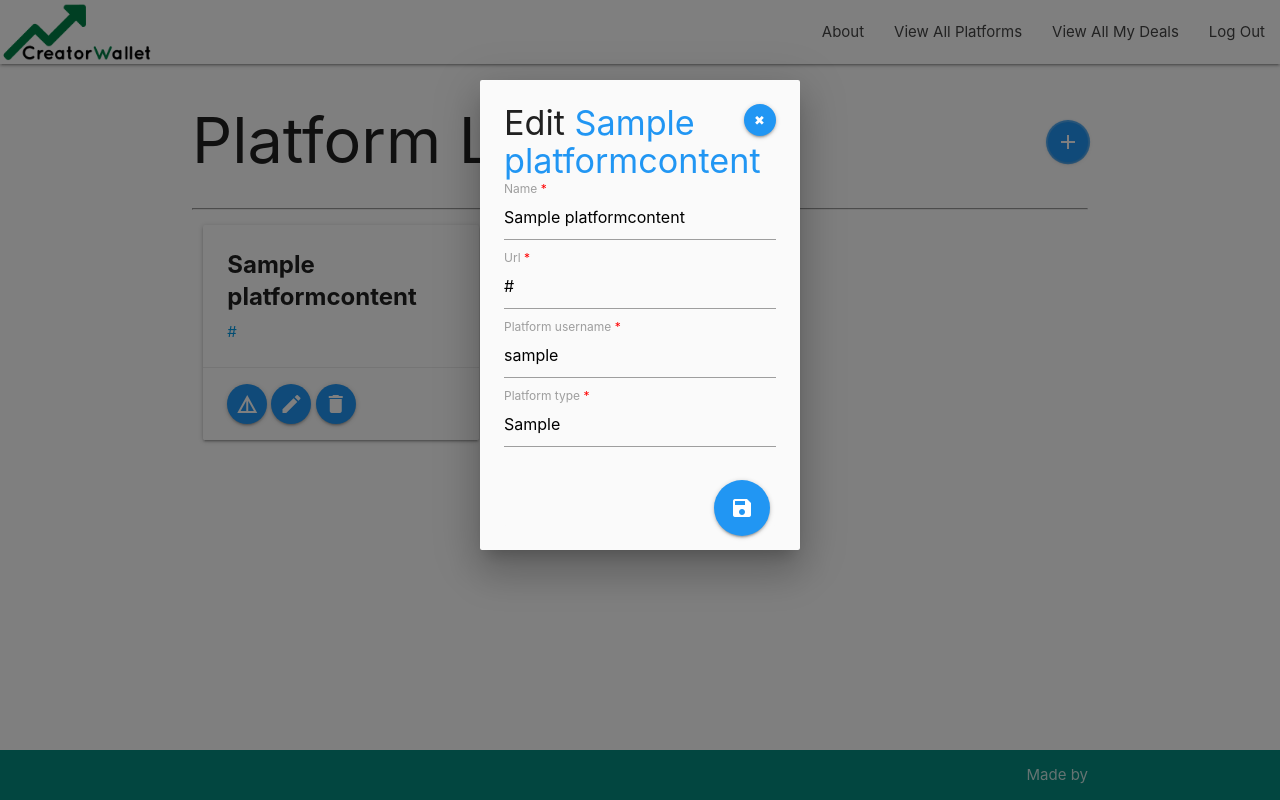
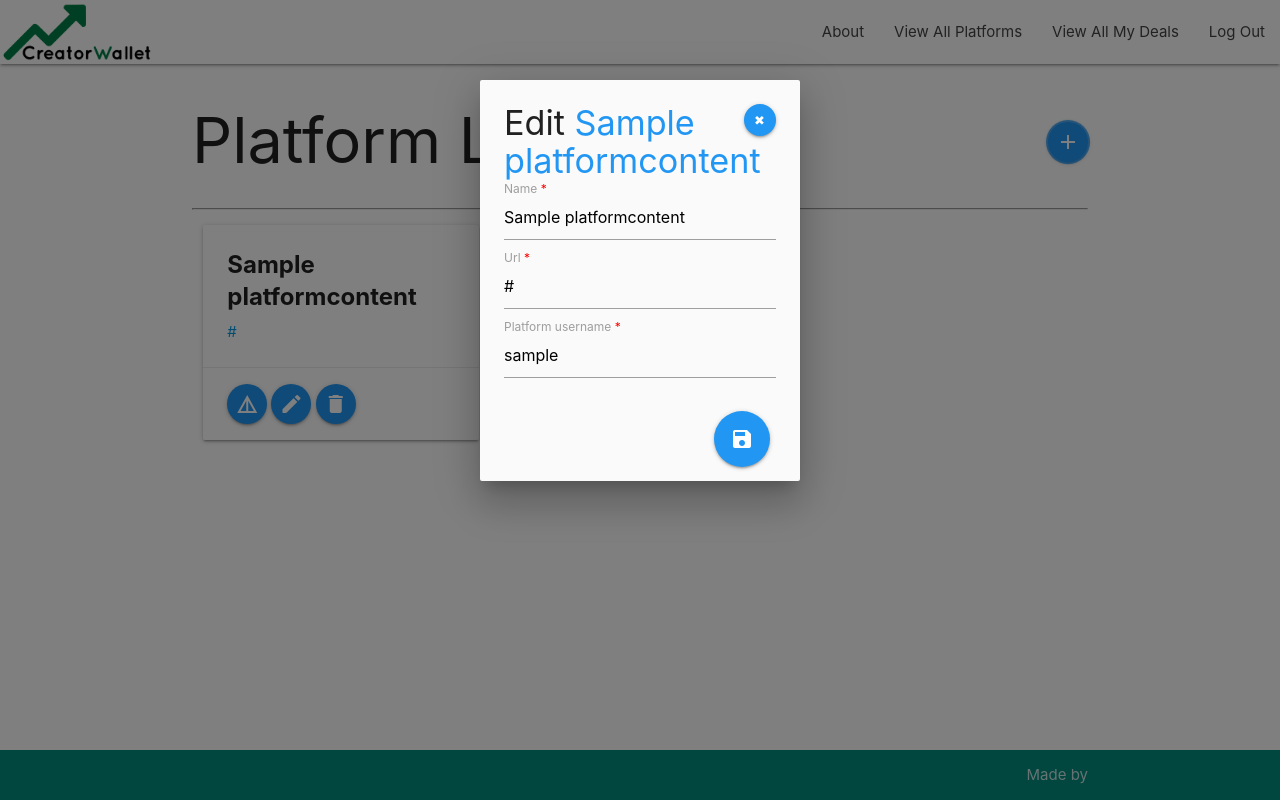
Before and after one commit to kenneychan/creatorWallet, a Django app: page /platformscontent/ in a window 1280 px wide, after a click on "edit". Run offline with Django 4.2, Linux system fonts and the light colour scheme; a user stored in the database is signed in; tables that the repository leaves empty hold one stand-in row (values such as "Sample post").

Commit message:
checkpoint

```diff
--- a/creatorwallet/main_app/forms.py
+++ b/creatorwallet/main_app/forms.py
@@ -9,7 +9,7 @@ class DealForm(ModelForm):
 class PlatformForm(ModelForm):
   class Meta:
     model = PlatformContent
-    fields = ['name', 'url', 'platform_username', 'platform_type']
+    fields = ['name', 'url', 'platform_username']
 
 class ActivityForm(ModelForm):
   class Meta:
--- a/creatorwallet/main_app/models.py
+++ b/creatorwallet/main_app/models.py
@@ -6,22 +6,12 @@ from datetime import date
 from django.contrib.auth.models import User
 from django.urls import reverse
 
-PLATFORM_TYPE = (
-    ('Y', 'YouTube'),
-    ('T', 'Twitch'),
-)
-
 # Create your models here.
 class PlatformContent(models.Model):
   name = models.CharField(max_length=50)
   url = models.URLField(max_length=100)
   platform_username = models.CharField(max_length=50, blank=True, default='')
-  platform_type = models.CharField(
-    max_length=1, blank=True, default='',
-    # add the 'choices' field option
-    # choices=PLATFORM_TYPE
 
-  )
   user = models.ForeignKey(User, on_delete=models.CASCADE)
 
   def __str__(self):
--- a/creatorwallet/main_app/templates/main_app/platformContent_detail.html
+++ b/creatorwallet/main_app/templates/main_app/platformContent_detail.html
@@ -9,6 +9,7 @@
       <div class="card-content">
         <span class="card-title">{{ platformcontent.name }}</span>
         <p>Url: {{ platformcontent.url }}</p>
+        <p>Platform Userame: {{ platformcontent.platform_username }}</p>
       </div>
       <div class="card-action">
         <a href="{% url 'platformscontent_update' platformcontent.id %}">Edit</a>
--- a/creatorwallet/main_app/templates/main_app/platformContent_list.html
+++ b/creatorwallet/main_app/templates/main_app/platformContent_list.html
@@ -37,30 +37,30 @@
 
   {% if platformcontent_list.count %}
     <div class="row">
-      {% for platformcontent in platformcontent_list %}
+      {% for platformContent in platformcontent_list %}
         <div class="col s4">
           <div class="card">
             <div class="card-content">
-              <span class="card-title" style="font-weight:bold;">{{ platformcontent.name }}</span>
-              <a href="{{ platformcontent.url }}" target="_blank">{{ platformcontent.url|linebreaks }}</a>
+              <span class="card-title" style="font-weight:bold;">{{ platformContent.name }}</span>
+              <a href="{{ platformContent.url }}" target="_blank">{{ platformContent.url|linebreaks }}</a>
             </div>
             <div class="card-action">
-              <a class="modal-trigger btn-floating waves-effect waves-light blue" href="#detailsPlatformModal_{{ platformcontent.id }}" type="submit"><i class="material-icons">details</i></a>
-              <a class="modal-trigger btn-floating waves-effect waves-light blue" href="#editPlatformModal_{{ platformcontent.id }}" type="submit"><i class="material-icons">edit</i></a>
-              <a class="modal-trigger btn-floating waves-effect blue" href="#deletePlatformModal_{{ platformcontent.id }}"><i class="material-icons">delete</i></a>
+              <a class="btn-floating waves-effect waves-light blue" href={% url 'platformscontent_detail' platformContent.id %}><i class="material-icons">details</i></a>
+              <a class="modal-trigger btn-floating waves-effect waves-light blue" href="#editPlatformModal_{{ platformContent.id }}" type="submit"><i class="material-icons">edit</i></a>
+              <a class="modal-trigger btn-floating waves-effect blue" href="#deletePlatformModal_{{ platformContent.id }}"><i class="material-icons">delete</i></a>
             </div>
           </div>
         </div>
         <!-- edit modal -->
-        <div class="modal editPlatformModal" id="editPlatformModal_{{ platformcontent.id }}">
+        <div class="modal editPlatformModal" id="editPlatformModal_{{ platformContent.id }}">
           <div class="modal-content">
             <div class="modal-header">
               <button type="button" class="modal-close btn-floating btn-small waves-effect blue" id="closePlatformModal">
                 <span>&#10006;</span>
               </button>
-              <h4 class="modal-title">Edit <span class="blue-text">{{ platformcontent.name }}</span></h4>
+              <h4 class="modal-title">Edit <span class="blue-text">{{ platformContent.name }}</span></h4>
             </div>
-            <form action="{% url 'platforms_form' platformcontent.id %}" method="POST">
+            <form action="{% url 'platforms_form' platformContent.id %}" method="POST">
               <div class="modal-body" id="platform-modal-body">
                 {% csrf_token %}
                 {% for field in PlatformForm %}
@@ -68,13 +68,11 @@
                     {{ field.errors }}
                     <label for="id_{{ field.name }}">{{ field.label }} <span style="color:red;">*</span></label>
                     {% if field.name == "name" %}
-                      <input type="text" name="{{ field.name }}" maxlength="50" required id="id_{{ field.name }}" value="{{ platformcontent.name }}">
+                      <input type="text" name="{{ field.name }}" maxlength="50" required id="id_{{ field.name }}" value="{{ platformContent.name }}">
                     {% elif field.name == "url" %}
-                      <input type="url" name="{{ field.name }}" maxlength="100" required="" id="id_{{ field.name }}" value="{{ platformcontent.url }}">
+                      <input type="url" name="{{ field.name }}" maxlength="100" required="" id="id_{{ field.name }}" value="{{ platformContent.url }}">
                     {% elif field.name == "platform_username" %}
-                      <input type="text" name="{{ field.name }}" maxlength="100" id="id_{{ field.name }}" value="{{ platformcontent.platform_username }}">
-                    {% elif field.name == "platform_type" %}
-                      <input type="text" name="{{ field.name }}" maxlength="1" id="id_{{ field.name }}" value="{{ platformcontent.platform_type }}">
+                      <input type="text" name="{{ field.name }}" maxlength="50" id="id_{{ field.name }}" value="{{ platformContent.platform_username }}">
                     {% endif %}
                   </div>
                 {% endfor %}
@@ -86,17 +84,17 @@
           </div>
         </div>
         <!-- delete modal -->
-        <div class="modal deletePlatformModal" id="deletePlatformModal_{{ platformcontent.id }}">
+        <div class="modal deletePlatformModal" id="deletePlatformModal_{{ platformContent.id }}">
           <div class="modal-content">
             <div class="modal-header">
               <button type="button" class="modal-close btn-floating btn-small waves-effect blue" id="closePlatformModal">
                 <span>&#10006;</span>
               </button>
-              <h4 class="modal-title">Delete <span class="blue-text">{{ platformcontent.name }}</span></h4>
+              <h4 class="modal-title">Delete <span class="blue-text">{{ platformContent.name }}</span></h4>
             </div>
-            <form action="{% url 'platformscontent_delete' platformcontent.id %}" method="POST">
+            <form action="{% url 'platformscontent_delete' platformContent.id %}" method="POST">
               <div class="modal-body">
-                <h5>Are you sure you want to delete <span class="blue-text">{{ platformcontent.name }}</span>?</h5>
+                <h5>Are you sure you want to delete <span class="blue-text">{{ platformContent.name }}</span>?</h5>
                 {% csrf_token %}
               </div>
               <div class="modal-footer">
--- a/creatorwallet/main_app/urls.py
+++ b/creatorwallet/main_app/urls.py
@@ -14,7 +14,9 @@ urlpatterns = [
   path('deals/<int:deal_id>/assoc_platformcontent/<int:platformcontent_id>/', views.assoc_platformcontent, name='assoc_platformcontent'),
   path('deals/<int:deal_id>/unassoc_platformcontent/<int:platformcontent_id>/', views.unassoc_platformcontent, name='unassoc_platformcontent'),
   path('platformscontent/', views.PlatformContentList.as_view(), name='platformscontent_index'),
-  path('platformscontent/<int:pk>/', views.PlatformContentDetail.as_view(), name='platformscontent_detail'),
+
+  path('platformscontent/<int:platformcontent_id>/', views.platformContents_detail, name='platformscontent_detail'),
+
   path('platformscontent/create/', views.PlatformContentCreate.as_view(), name='platformscontent_create'),
   path('platformscontent/<int:pk>/update/', views.PlatformContentUpdate.as_view(), name='platformscontent_update'),
   path('platformscontent/<int:pk>/delete/', views.PlatformContentDelete.as_view(), name='platformscontent_delete'),
--- a/creatorwallet/main_app/views.py
+++ b/creatorwallet/main_app/views.py
@@ -111,13 +111,18 @@ class PlatformContentList(LoginRequiredMixin, ListView):
       return PlatformContent.objects.filter(user=self.request.user)
 
 
-class PlatformContentDetail(LoginRequiredMixin, DetailView):
-  model = PlatformContent
-
+# class PlatformContentDetail(LoginRequiredMixin, DetailView):
+#   model = PlatformContent
+def platformContents_detail(request, platformContent_id):
+  print ('platformContent_id', platformContent_id)
+  platformcontent = PlatformContent.objects.get(id=platformContent_id)
+  return render(request, 'platformContent/detail.html', {
+    'platformcontent': platformcontent
+  })
 
 class PlatformContentCreate(LoginRequiredMixin, CreateView):
   model = PlatformContent
-  fields = ['name', 'url']
+  fields = ['name', 'url', 'platform_username']
   success_url = '/platformscontent'
 
   def form_valid(self, form):
```
Also changed, not shown: creatorwallet/main_app/templates/platformContents/details.html (added, +24 -0 lines), creatorwallet/main_app/migrations/0002_remove_platformcontent_platform_type.py (added).
